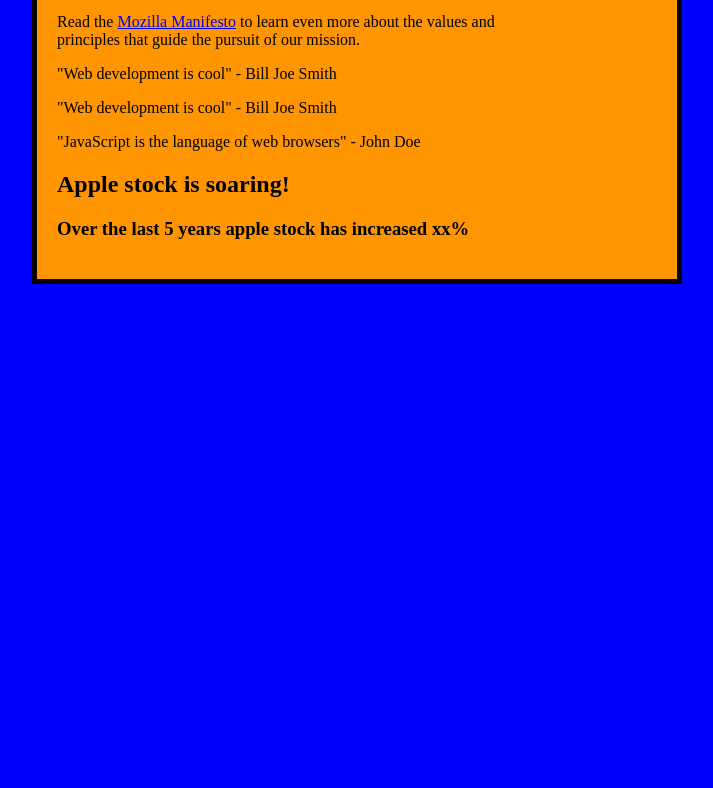
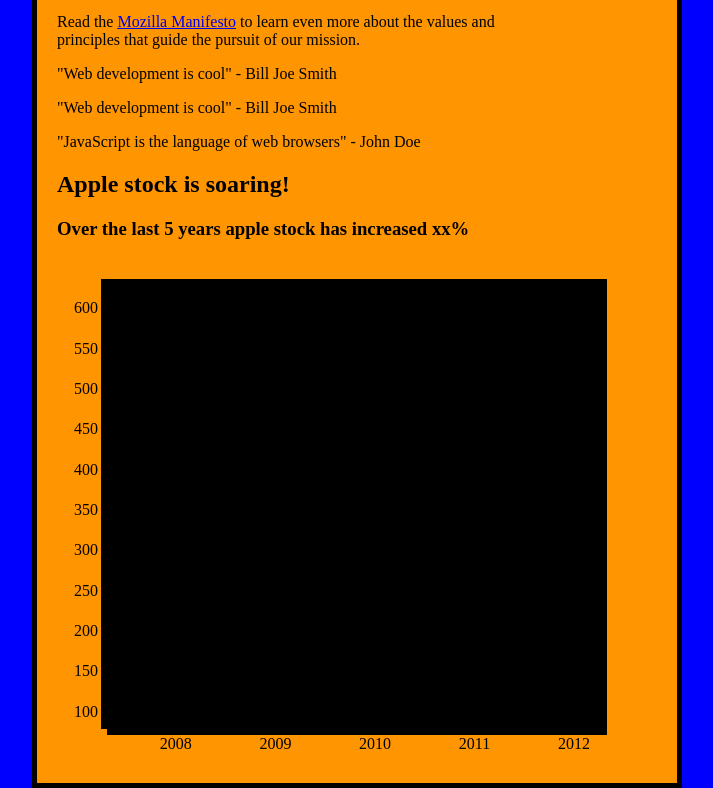
Before and after one commit to adm448/moz-website, a plain HTML site: page index.html in a window 1280 px wide. Shown: the part 609-1397 px from the top of the page, without its empty margins (283-996 px from the left). Before the commit the page ends 893 px from the top, so only its background shows below. Drawn offline with nearby package versions, Linux system fonts and the light colour scheme.

Commit message:
adjust code to include js line

```diff
--- a/index.html
+++ b/index.html
@@ -31,7 +31,7 @@
 <h3>Over the last 5 years apple stock has increased xx%</h3>
 
 <script src="//d3js.org/d3.v3.min.js"></script>
-<script src="chart.js"></script>
+<script src="./scripts/chart.js"></script>
 
 <script src="scripts/main.js"></script>
 </body>
```
